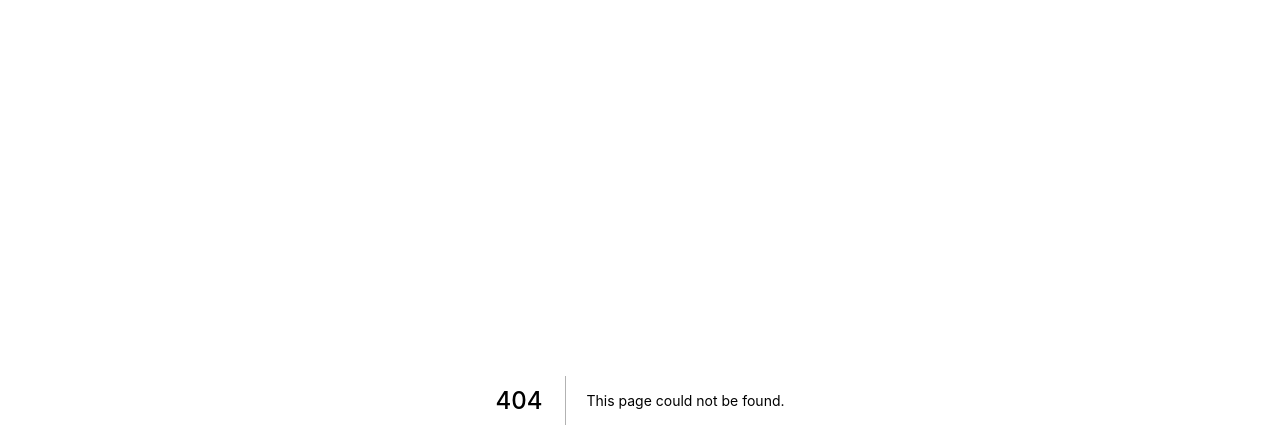
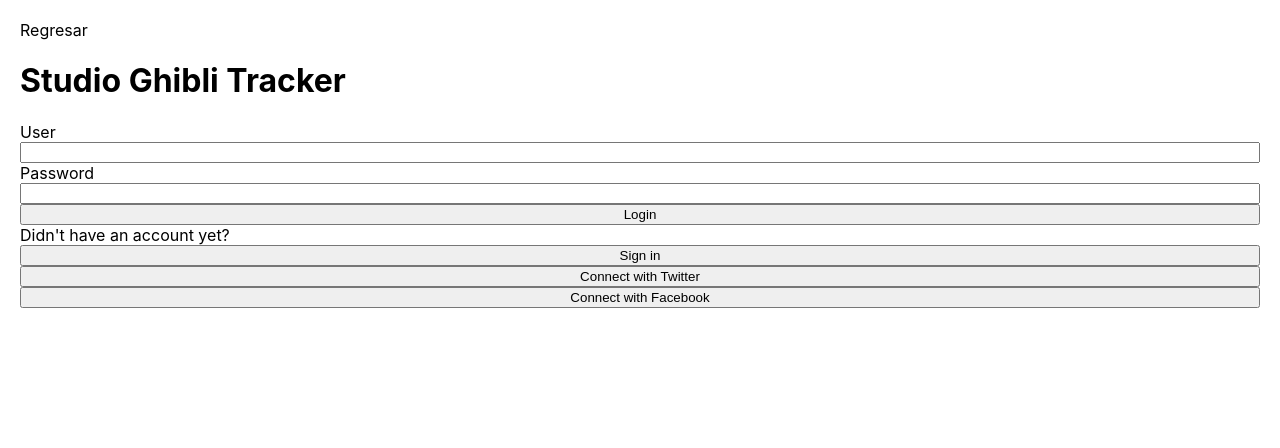
Before and after one commit to polipop-code/frondtend-studio-ghibli-tracker, a Next.js app: page /loginView in a window 1280 px wide. Before the commit this address had no page. Shown: the top 448 px of the page. Built offline with nearby package versions, Linux system fonts and the light colour scheme.

Commit message:
addead a basic style sheet, removed some files of the last testing, basic layout of the login page doned

```diff
--- a/pages/index.js
+++ b/pages/index.js
@@ -66,7 +66,7 @@
                 </div>
             </main>
 
-            <Link href="./loginPage/">
+            <Link href="./loginView/">
                 <a>Go to the login page</a>
             </Link>
 
--- a/pages/loginPage.js
+++ b/pages/loginView.js
@@ -1,25 +1,32 @@
 import React from "react";
 import Link from "next/link";
-import styles from "../styles/Home.module.css";
+
+import styles from "../styles/Login.module.css";
 
 export default function login_page() {
     return (
-        <div className={styles.loginPage_container}>
+        <div className={styles.container}>
             <Link href="/">
                 <a>Regresar</a>
             </Link>
+
             <h1>Studio Ghibli Tracker</h1>
-            <form action="" className={styles.loginPage_form}>
+
+            <form className={styles.logIn}>
                 <label>User</label>
                 <input type="text" id="user_name"></input>
                 <label>Password</label>
                 <input type="text" id="user_password"></input>
                 <button type="submit">Login</button>
             </form>
-            <section>
-                <button>Connect with Twitter</button>
-                <button>Connect with Facebook</button>
+
+            <section className={styles.signIn}>
+                <label>Didn't have an account yet?</label>
+                <button>Sign in</button>
             </section>
+
+            <button>Connect with Twitter</button>
+            <button>Connect with Facebook</button>
         </div>
     );
 }
--- /dev/null
+++ b/styles/Login.module.css
@@ -0,0 +1,13 @@
+.container {
+    width: 100%;
+    margin: 0px auto;
+    padding: 20px;
+    display: flex;
+    flex-direction: column;
+}
+
+.logIn,
+.signIn {
+    display: flex;
+    flex-direction: column;
+}
--- a/styles/loginPage.css
+++ /dev/null
@@ -1,5 +0,0 @@
-.loginPage_container, .loginPage_form {
-    width: 100%;
-    height: 80%;
-    background-color: aqua;
-}
```
Also changed, not shown: styles/Home.module.css (+0 -15 lines).
